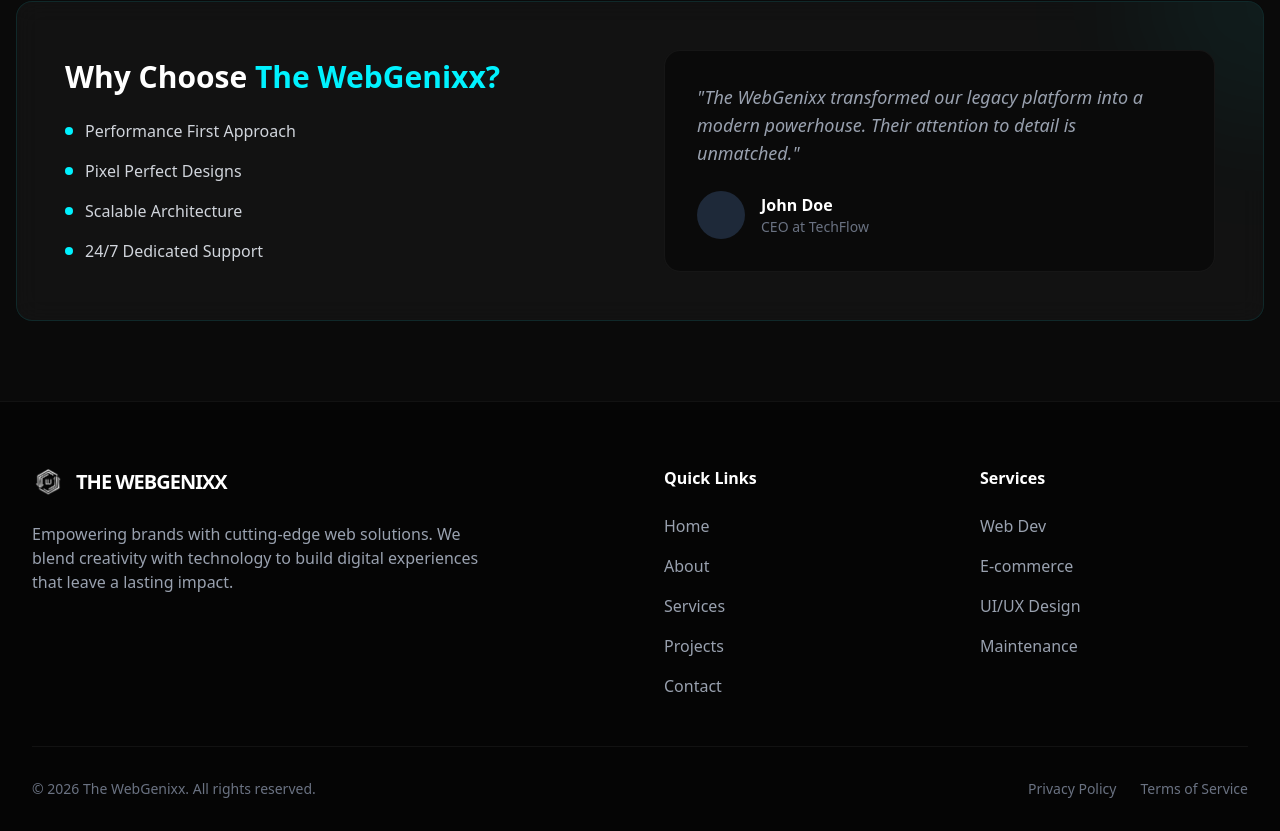
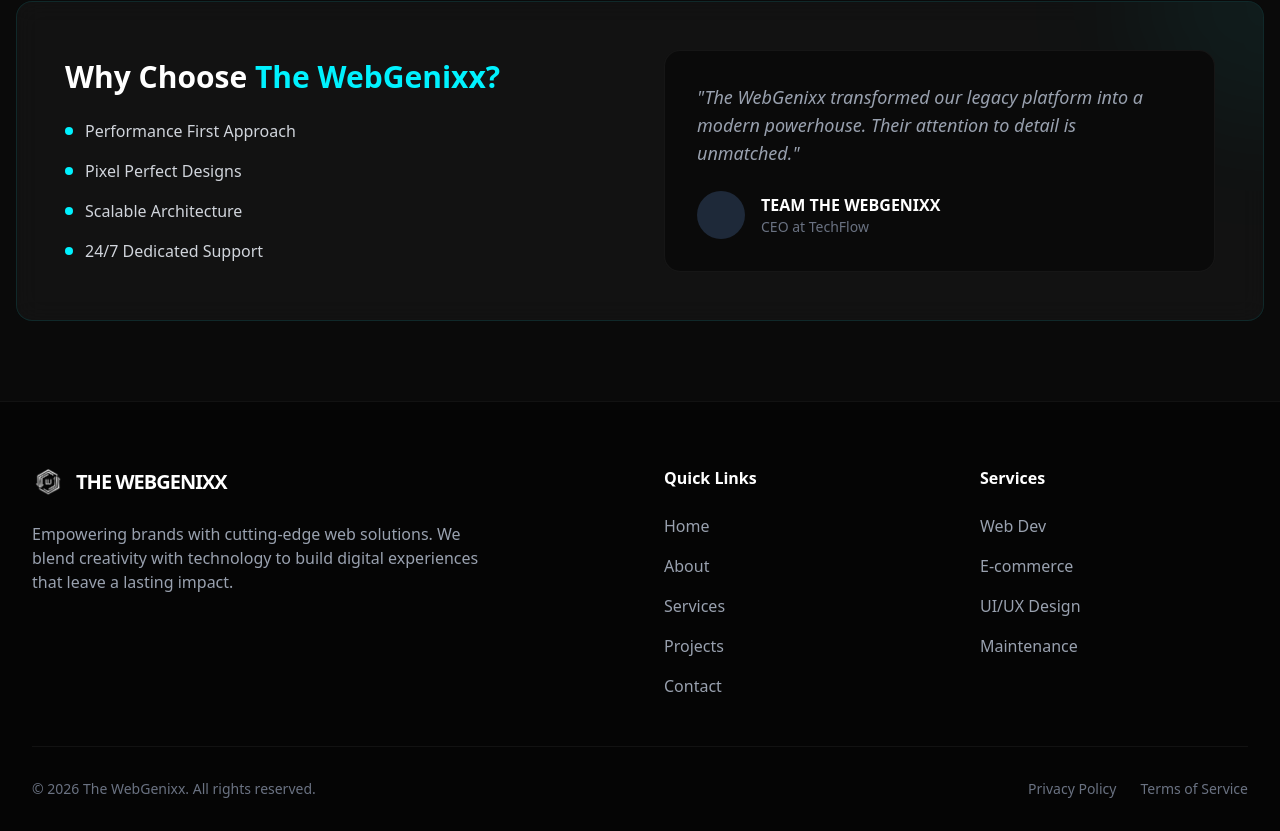
Before and after one commit to sagar-6435/webgenixx, a Next.js app in the folder frontend/: page /about in a window 1280 px wide. Shown: the part 713-1544 px from the top of the page. Built offline with nearby package versions, Linux system fonts and the light colour scheme.

Commit message:
update homepage hero text and about page testimonials

```diff
--- a/frontend/app/about/page.tsx
+++ b/frontend/app/about/page.tsx
@@ -60,7 +60,7 @@ export default function About() {
                 <div className="flex items-center gap-4">
                   <div className="w-12 h-12 bg-gray-800 rounded-full"></div>
                   <div>
-                    <p className="font-bold">John Doe</p>
+                    <p className="font-bold">TEAM THE WEBGENIXX</p>
                     <p className="text-sm text-gray-500">CEO at TechFlow</p>
                   </div>
                 </div>
--- a/frontend/app/page.tsx
+++ b/frontend/app/page.tsx
@@ -91,8 +91,8 @@ export default function Home() {
             </div>
 
             <h1 className="text-6xl md:text-8xl lg:text-[10rem] font-black outfit leading-[0.85] mb-12 tracking-tighter">
-              BEYOND <br />
-              <span className="gradient-text">DIMENSIONS</span>
+              THE <br />
+              <span className="gradient-text">WEBGENIXX</span>
             </h1>
 
             <p className="text-gray-400 text-xl md:text-3xl max-w-4xl mx-auto mb-16 leading-tight font-extralight tracking-tight">
```
Lines whose indentation alone changed are shown as unchanged.
